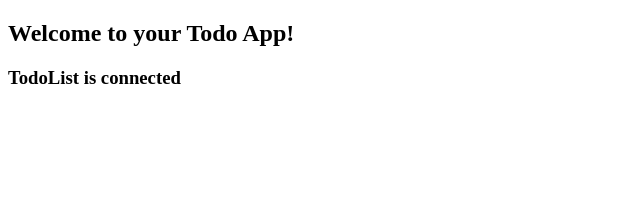
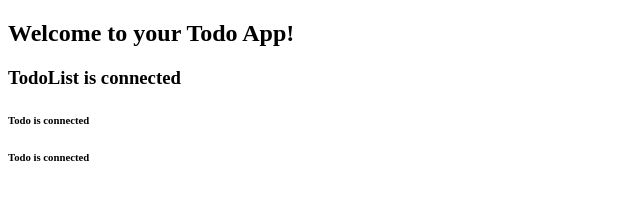
Before and after one commit to bloominstituteoftechnology/web-module-project-class-components, a React (Create React App) app: page / in a window 1280 px wide. Shown: the top 213 px of the page, without its empty margins (0-640 px from the left). Built offline with nearby package versions, Linux system fonts and the light colour scheme; the HTML template or start-up script is replaced by a standard one.

Commit message:
Todo is connected to TodoList.

```diff
--- a/src/App.js
+++ b/src/App.js
@@ -29,7 +29,7 @@ class App extends React.Component {
     return (
       <div>
         <h2>Welcome to your Todo App!</h2>
-        <TodoList />
+        <TodoList todoItems={this.state.todoItems}/>
       </div>
     );
   }
--- a/src/components/Todo.js
+++ b/src/components/Todo.js
@@ -0,0 +1,13 @@
+import React from 'react'
+
+class Todo extends React.Component{
+
+    render(){
+        return (
+            <>
+            <h6>Todo is connected</h6>
+            </>
+        )
+    }
+}
+export default Todo;
--- a/src/components/TodoList.js
+++ b/src/components/TodoList.js
@@ -1,6 +1,9 @@
 import React from  'react'
 // your components will all go in this `component` directory.
 // feel free to change this component.js into TodoList.js
+
+//components
+import Todo from './Todo'
 
 class TodoList extends React.Component {
 
@@ -8,6 +11,11 @@ class TodoList extends React.Component {
         return(
             <>
             <h3>TodoList is connected</h3>
+            {
+                this.props.todoItems.map((item)=>{
+                   return <Todo />
+                })
+            }
             </>
         )
     }
```
